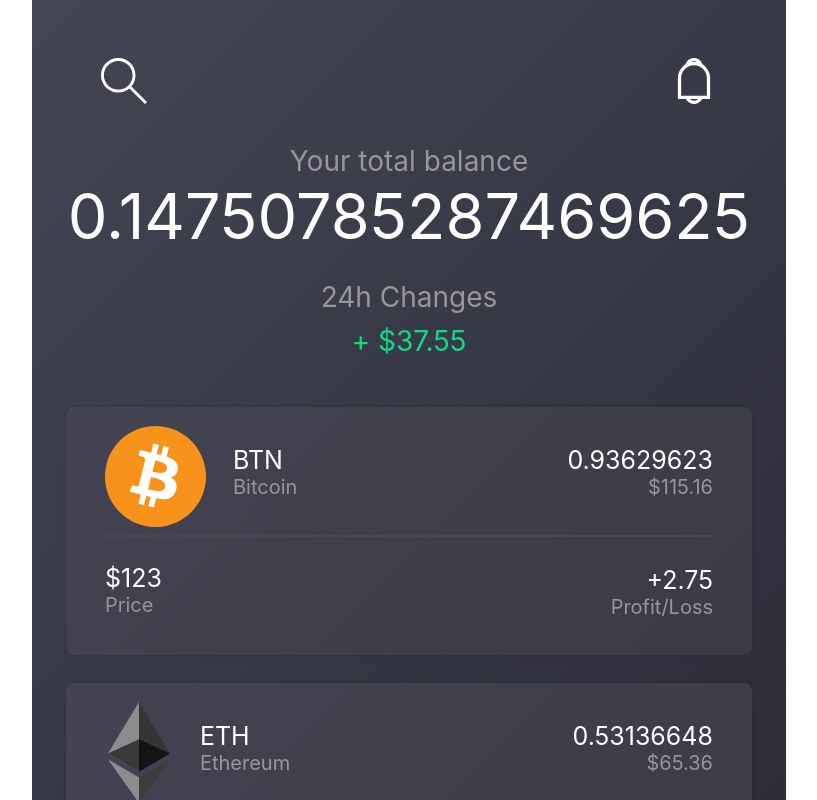
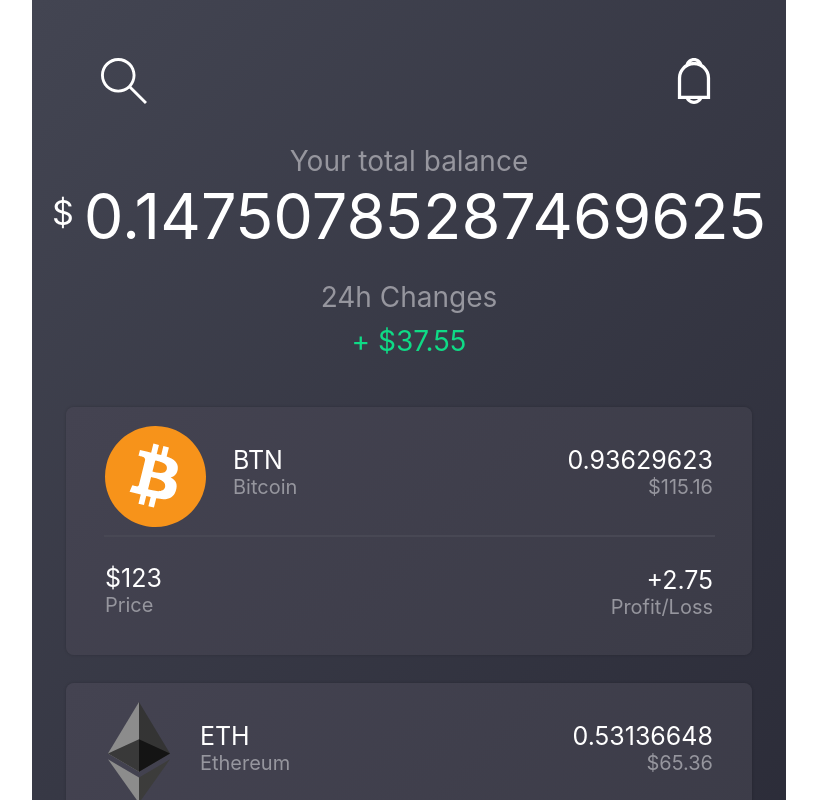
Before and after one commit to Lana2683/Crypto-wallet, a React (Create React App) app: page / in a window 1280 px wide. Shown: the top 800 px of the page, without its empty margins (231-1048 px from the left). Built offline with nearby package versions, Linux system fonts and the light colour scheme; no server answers.

Commit message:
добавлен '$'в'total-balance'

```diff
--- a/src/App.css
+++ b/src/App.css
@@ -14,6 +14,12 @@
   width: 616px;
   margin: auto;
   margin-bottom: 40px;
+}
+
+.toal-balance-sign {
+  font-size: 34px;
+  padding-top: 14px;
+  padding-right: 10px;
 }
 
 .card {
@@ -93,6 +99,8 @@
 .toal-balance {
   font-size: 63px;
   margin-bottom: 26px;
+  display: flex;
+  justify-content: center;
 }
 
 .changes {
--- a/src/component/Amount.js
+++ b/src/component/Amount.js
@@ -7,7 +7,9 @@
                 <label className='label-total-balance' htmlFor='total-balance'>
                    Your total balance
                 </label>
-                <div className='toal-balance'>{Math.random()}</div>
+                <div className='toal-balance'>
+                    <span className='toal-balance-sign'>$</span>
+                    {Math.random()}</div>
                 <label className='label-total-balance' htmlFor='changes'>
                    24h Changes
                 </label>
```
